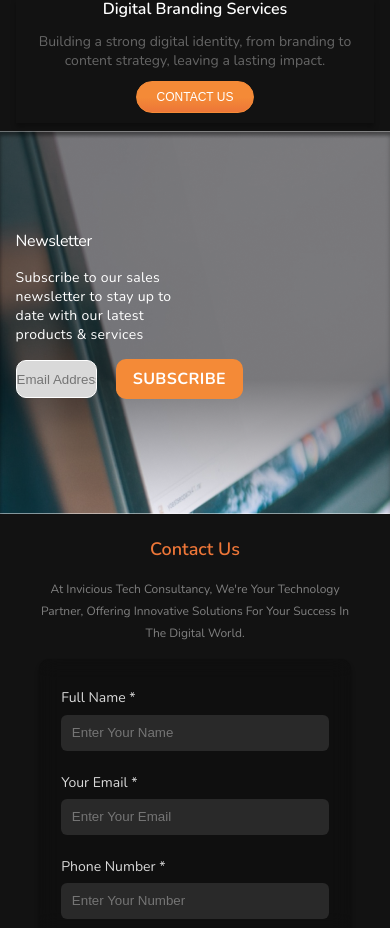
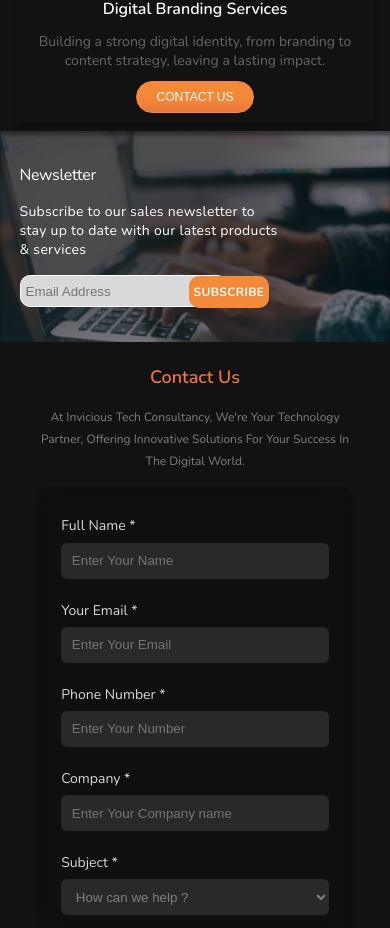
Before and after one commit to anamikagangadharan/tech, a React (Create React App) app: page / in a window 390 px wide. Shown: the part 2912-3840 px from the top of the page. Built offline with nearby package versions, Linux system fonts and the light colour scheme.

Commit message:
overall layout

```diff
--- a/src/components/Subscribe/Subscribe.jsx
+++ b/src/components/Subscribe/Subscribe.jsx
@@ -9,9 +9,9 @@
             <span>Newsletter</span>
 
             <span>Subscribe to our sales newsletter to stay up to date with our latest products & services</span>
+            <div className={css.wrap}>
+            <input className={css.inpsubscribe} type="text" placeholder='Email Address' />
 
-            <input className={css.inpsubscribe} type="text" placeholder='Email Address' />
-            <div className={css.wrap}>
             <button className={css.subscribe}>Subscribe</button>
             </div>
 
--- a/src/components/Subscribe/Subscribe.module.css
+++ b/src/components/Subscribe/Subscribe.module.css
@@ -11,12 +11,12 @@
     display: flex;
     flex-direction: column;
     gap: 1rem;
-    width: 100%;
+
 
     justify-content: center;
     text-align: left;
 
-    margin-left: 14%;
+
 
 }
 .set>:nth-child(1){
@@ -33,7 +33,7 @@ width: 35%;
 }
 .wrap{
     width: 100%;
-    position: relative;
+
 }
 
 .inpsubscribe{
@@ -42,6 +42,7 @@ border: 1px solid #FFF;
 background: #D9D9D9;
 width: 35%;
 height: 38px;
+padding-left: 5px;
 }
 .subscribe{
     border-radius: 20px;
@@ -56,9 +57,8 @@ font-size: 16px;
 font-weight: 700;
 letter-spacing: 0.36px;
 text-transform: uppercase;
-position: absolute;
-left: 275px;
-bottom: 15px;
+margin-left: -38px;
+
 font-family: nunito;
 }
 
@@ -66,10 +66,13 @@ font-family: nunito;
     .container{
         display: flex;
         flex-direction: column;
+        height: 211px;
+        background-image: url(../../assets//subscribebgmobile.png);
+        background-size: cover;
     }
     .set{
-        width: 60%;
-        margin-left: 4%;
+        width: 95%;
+        margin-left: 5%;
     }
     .set>:nth-child(1){
 
@@ -96,11 +99,20 @@ width: 70%;
         border-radius: 10px;
     border: 1px solid #FFF;
     background: #D9D9D9;
-    width: 35%;
-    height: 38px;
+    width: 56%;
+    height: 32px;
     }
+    .wrap{
+
+        width: 100%;
+    }
+
     .subscribe{
-        left: 100px;
+
         border-radius: 10px;
+        height: 32px;
+        width: 80px;
+        font-size: 12px;
+
     }
 }
```
Also changed, not shown: src/components/Footer/Footer.jsx (+2 -2 lines), src/assets/subscribebgmobile.png (added).
